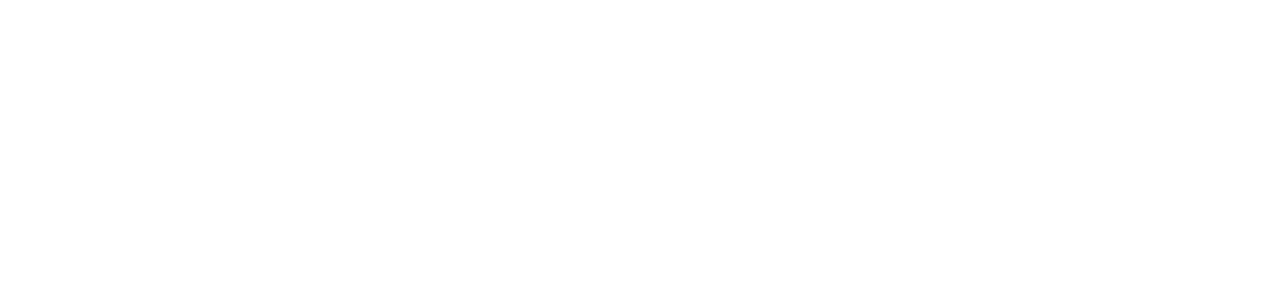
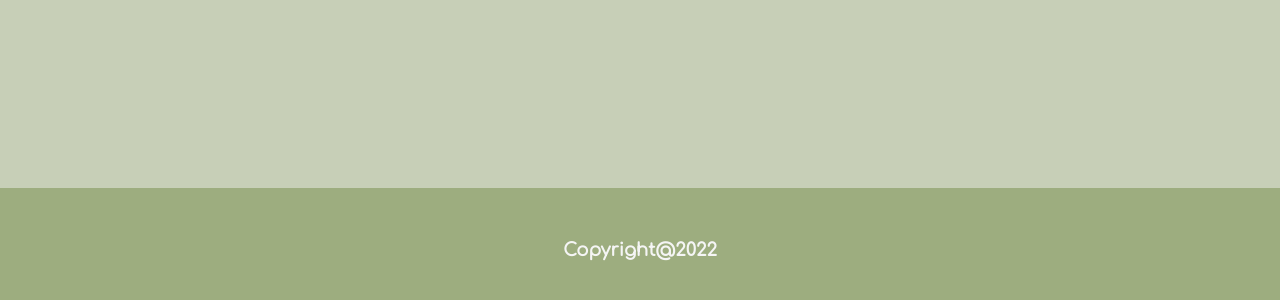
Before and after one commit to vinicius-prates/nutri-app, a React (Vite) app in the folder front-end/nutrition-app/: page / in a window 1280 px wide. Shown: the part 724-1024 px from the top of the page. Before the commit the page ends 800 px from the top, so only its background shows below. Built offline with nearby package versions, Linux system fonts and the light colour scheme.

Commit message:
added footer and landing page component

```diff
--- /dev/null
+++ b/front-end/nutrition-app/src/components/Footer.tsx
@@ -0,0 +1,8 @@
+export const Footer = () => {
+
+    return(
+        <div className="bg-[#9DAD7F] py-12 text-center">
+            <h1 className="text-[whitesmoke] text-lg font-bold">Copyright@2022</h1>
+        </div>
+    )
+}
--- /dev/null
+++ b/front-end/nutrition-app/src/components/LandingPage.tsx
@@ -0,0 +1,8 @@
+export const LandingPage = () => {
+
+    return(
+        <div className="bg-[#C7CFB7] h-screen">
+
+        </div>
+    )
+}
--- a/front-end/nutrition-app/src/pages/MainPage.tsx
+++ b/front-end/nutrition-app/src/pages/MainPage.tsx
@@ -1,10 +1,14 @@
 import '../App.css'
+import { Footer } from '../components/Footer'
+import { LandingPage } from '../components/LandingPage'
 import { NavBar } from '../components/NavBar'
 
 export const MainPage  = () => {
     return(
         <div>
             <NavBar/>
+            <LandingPage/>
+            <Footer/>
         </div>
     )
 }
```
